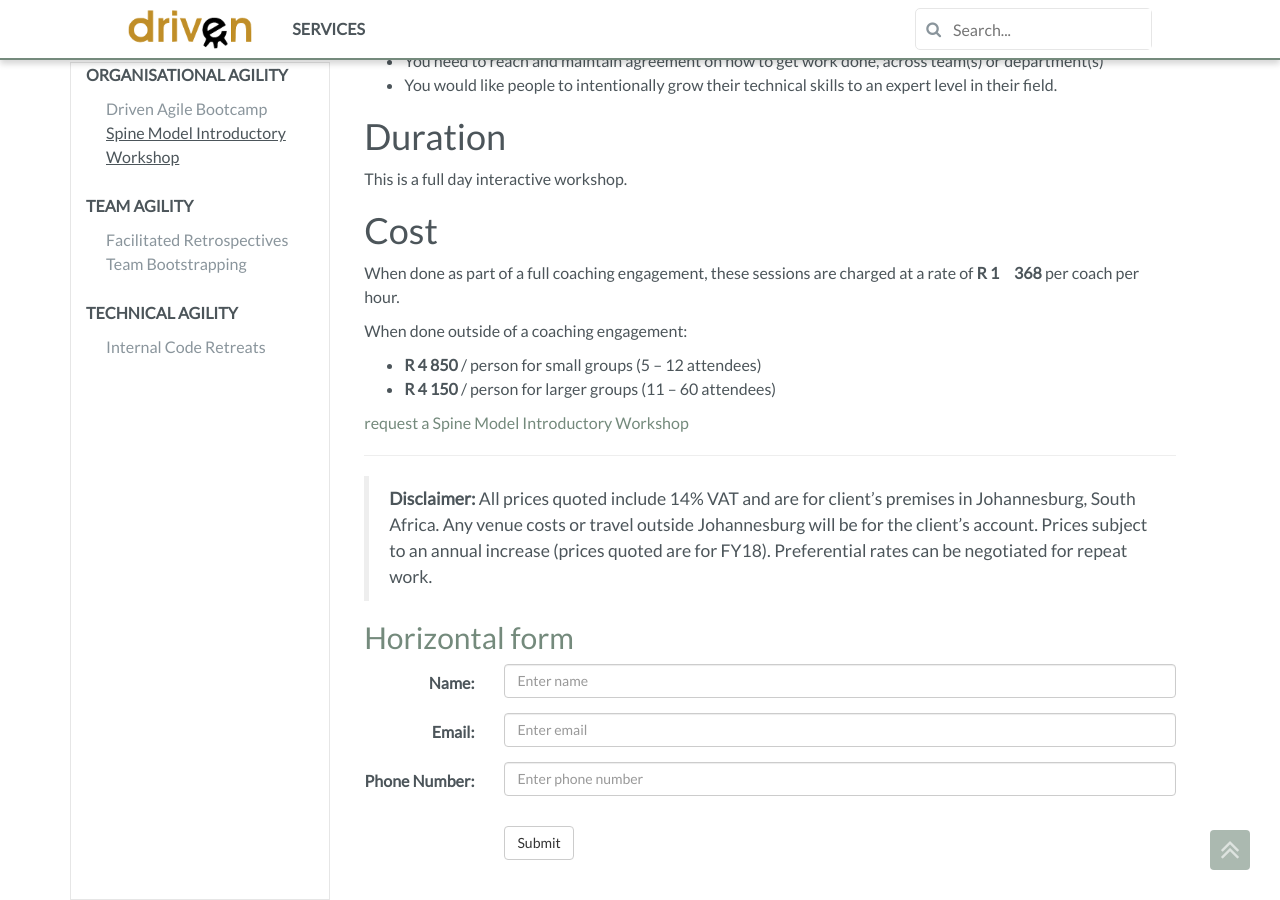
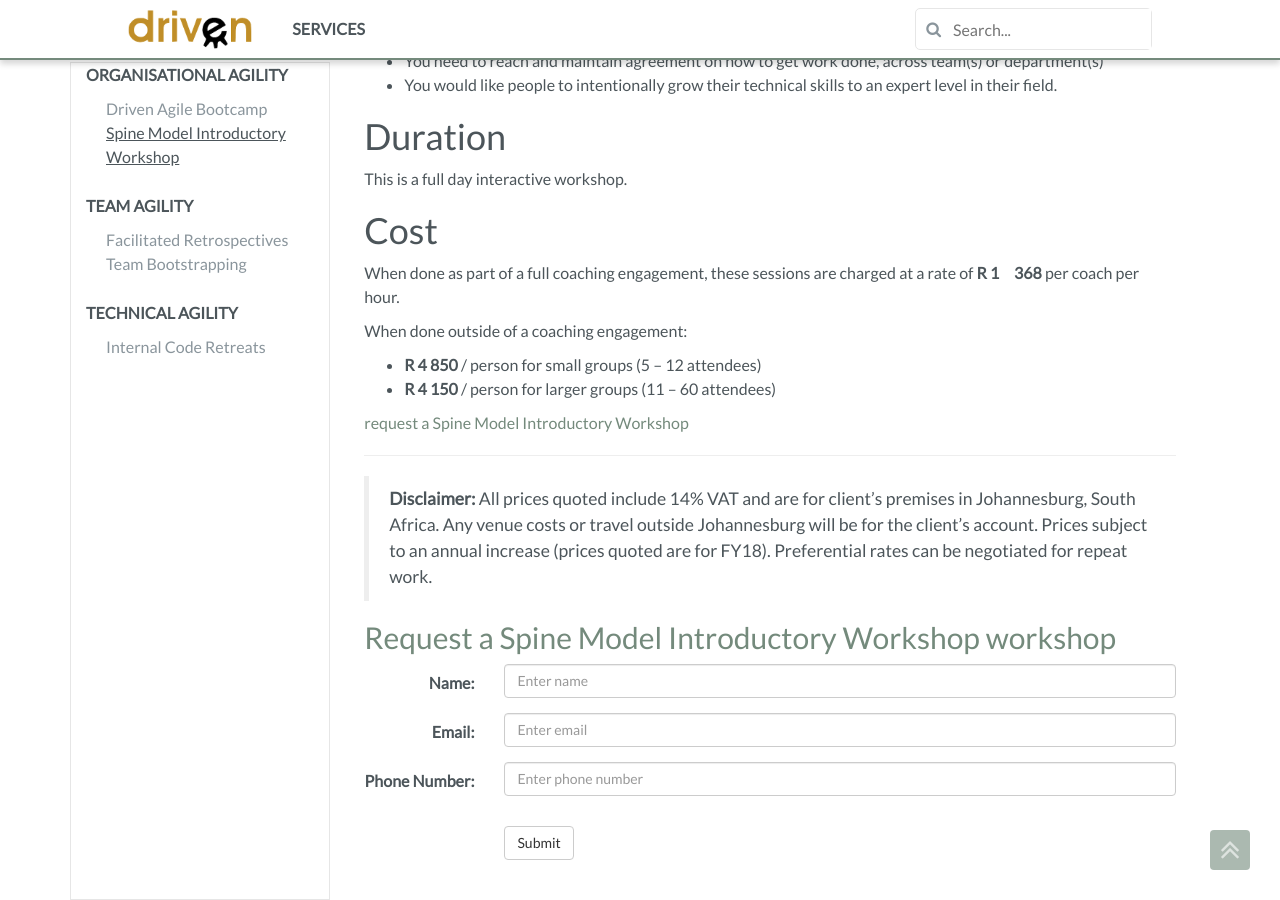
Before and after one commit to DrivenAlliance/website, a Jekyll site: the page built from _services/organisational-agility/spine-model-introduction.md, in a window 1280 px wide and 900 px high, scrolled down 613 px. Built offline with Jekyll 4.4.1, drawn with Linux system fonts in a browser that asks for light colours; nearby versions of some CDN libraries; comment, search, counter and statistics services are not loaded.

Commit message:
update to contact form styling

```diff
--- a/_includes/contact.html
+++ b/_includes/contact.html
@@ -1,4 +1,4 @@
-	<h2 id="contact-form">Horizontal form</h2>
+	<h2 id="contact-form">Request a {{page.title}} workshop</h2>
 	<form class="form-horizontal" action="http://formspree.io/barryt@drivenalliance.com" method="POST">
 		<div class="form-group">
 			<label class="control-label col-sm-2" for="name">Name:</label>
```
